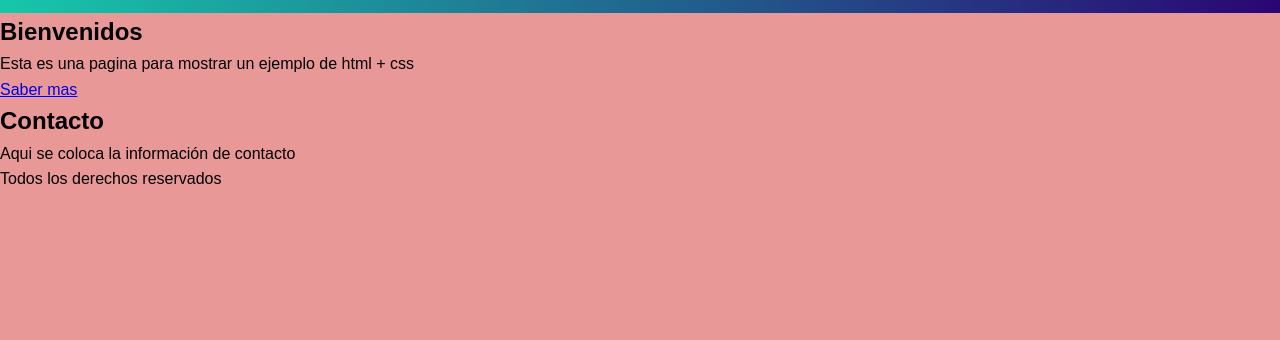
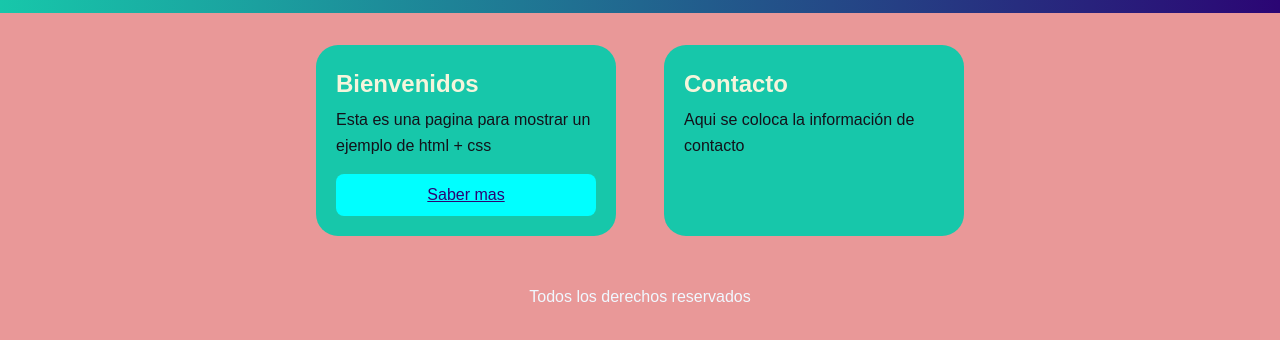
Before and after one commit to anamariabellog-beep/html_anamar, a plain HTML site: page INDEX.HTML in a window 1280 px wide. Shown: the part 96-436 px from the top of the page. Drawn offline with Linux system fonts and the light colour scheme.

Commit message:
Se terminaron los estilos

```diff
--- a/INDEX.HTML
+++ b/INDEX.HTML
@@ -12,7 +12,7 @@
             <h1>Pagina de ejemplo Github </h1>
             <p class="subtitle">Este es un ejemplo de html + css para el curso  </p>
          </header>
-                <main class="content"></main>
+                <main class="content">
                 <section class="card">
                     <h2>Bienvenidos </h2>
                     <p>Esta es una pagina para mostrar un ejemplo de html + css
@@ -23,8 +23,8 @@
                     <h2>Contacto  </h2>
                     <p>Aqui se coloca la información de contacto </p>
                 </section>
-                <main>
-                    <footer class="site footer">
+            </main>
+                    <footer class="site-footer">
                         <p>Todos los derechos reservados </p>
                     </footer>
          </body>
--- a/STYLES.CSS
+++ b/STYLES.CSS
@@ -18,3 +18,54 @@ body{
     padding: 1rem;
     text-align: center;
 }
+.subtitle{
+    opacity: 10%;
+}
+
+.content {
+    display: flex;/*coloca las tarjetas una al lado de la otra*/
+    gap:3rem;/*separar las tarjetas*/
+    flex-wrap:wrap; /*Permite que las tarjetas bajen sino caben*/
+    justify-content: center;
+    padding: 2rem;
+    }
+
+
+.card{
+    background: #17c7aa;
+    padding: 1.25rem;
+    border-radius: 22px;
+    box-shadow: 0.6 px 18px rgba(203,248,185,0.914);
+    width: 300px;
+}
+
+
+.card h2{
+    margin-bottom:0.25rem;
+    color: beige;
+    }
+
+.card p{
+    margin-bottom: 1rem;
+    color: #13121a;
+    }
+
+.btn{
+    display: inline-block;
+    padding: 0.5rem 1rem;
+    background-color: aqua;
+    border-radius: 8px;
+    color: #2b0574;
+}
+
+.card a{
+    justify-content: center;
+    display: flex;
+}
+
+.site-footer{
+    text-align: center;
+    padding: 1rem;
+    color: aliceblue;
+
+}
```
